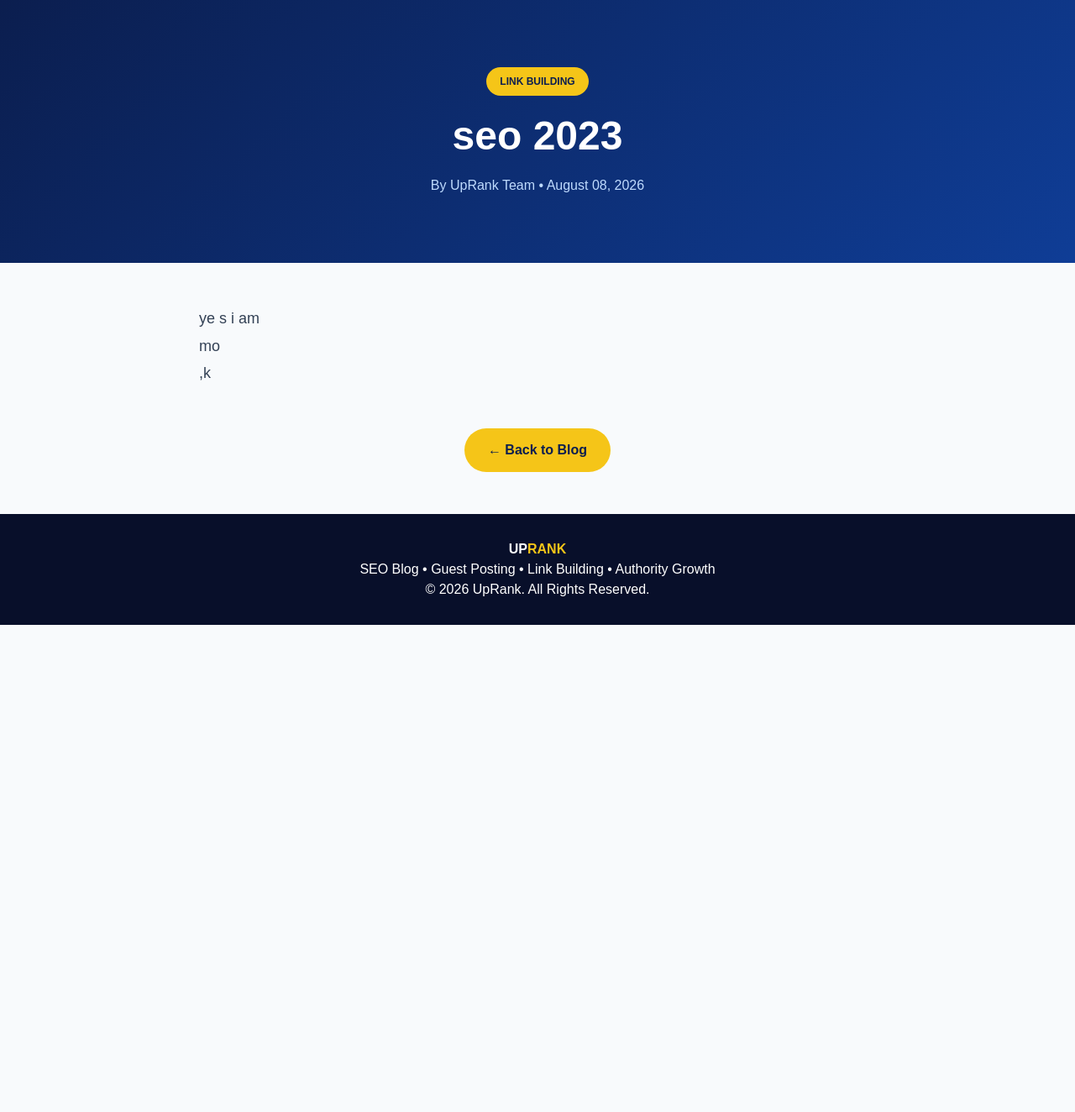
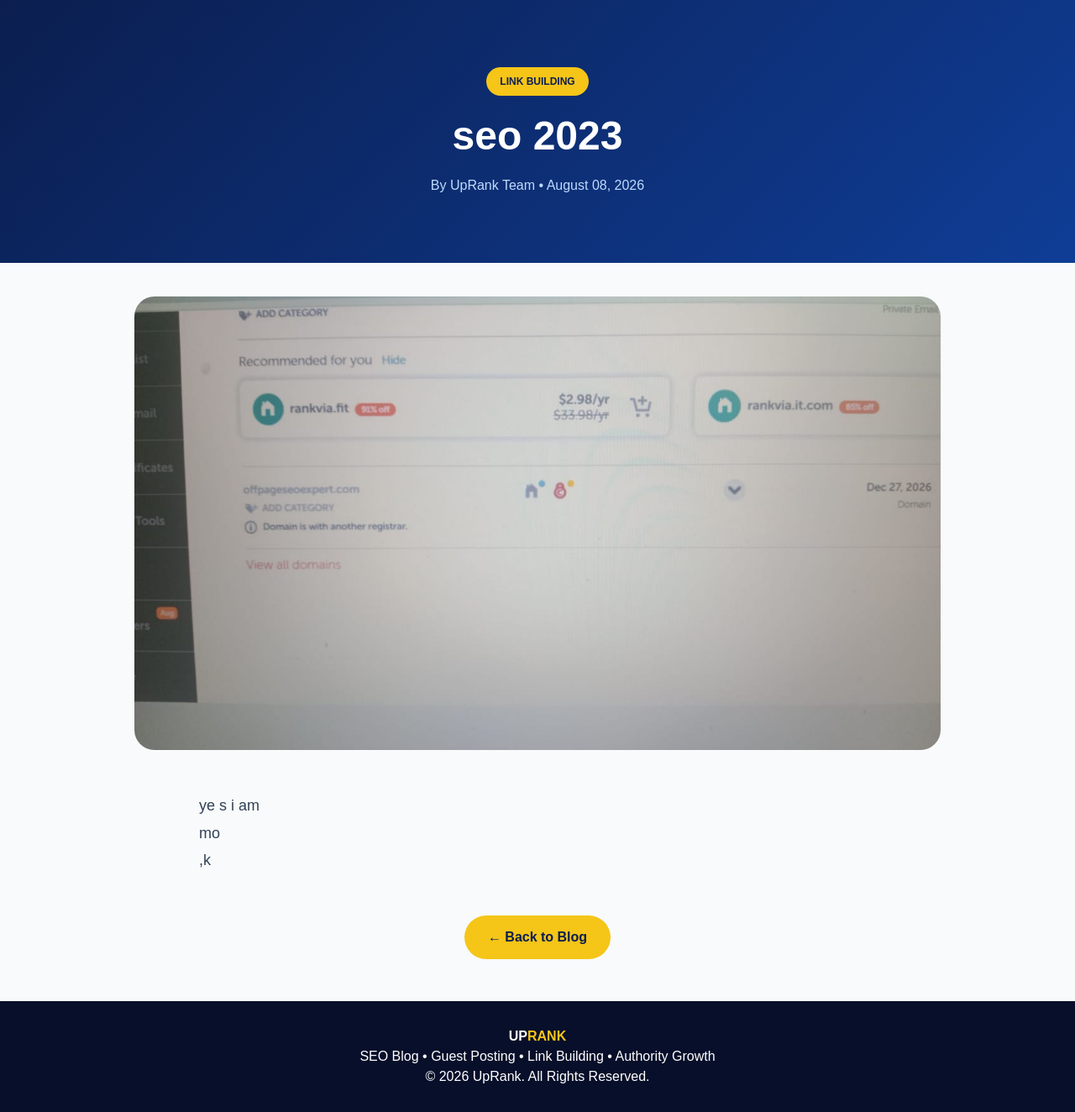
Before and after one commit to Nadeemmayo/uprank.online, a Jekyll site: the page built from _posts/2026-08-08-seo-2023.md, in a window 1280 px wide. Shown: the whole page at 84% size. Built offline with Jekyll 4.4.1, drawn with Linux system fonts in a browser that asks for light colours; nearby versions of some CDN libraries; before the commit the page ends 900 px from its top, so only the background shows below that.

Commit message:
Update Article “2026-08-08-seo-2023”

```diff
--- a/_posts/2026-08-08-seo-2023.md
+++ b/_posts/2026-08-08-seo-2023.md
@@ -7,6 +7,7 @@ category: Link Building
 description: no possible
 meta_title: ok
 meta_description: yes
+thumbnail: /images/uploads/whatsapp-image-2026-08-04-at-12.25.44-pm.jpeg
 thumbnail_alt: we
 ---
 ye s i am\
```
Also changed, not shown: images/uploads/whatsapp-image-2026-08-04-at-12.25.44-pm.jpeg (added).
